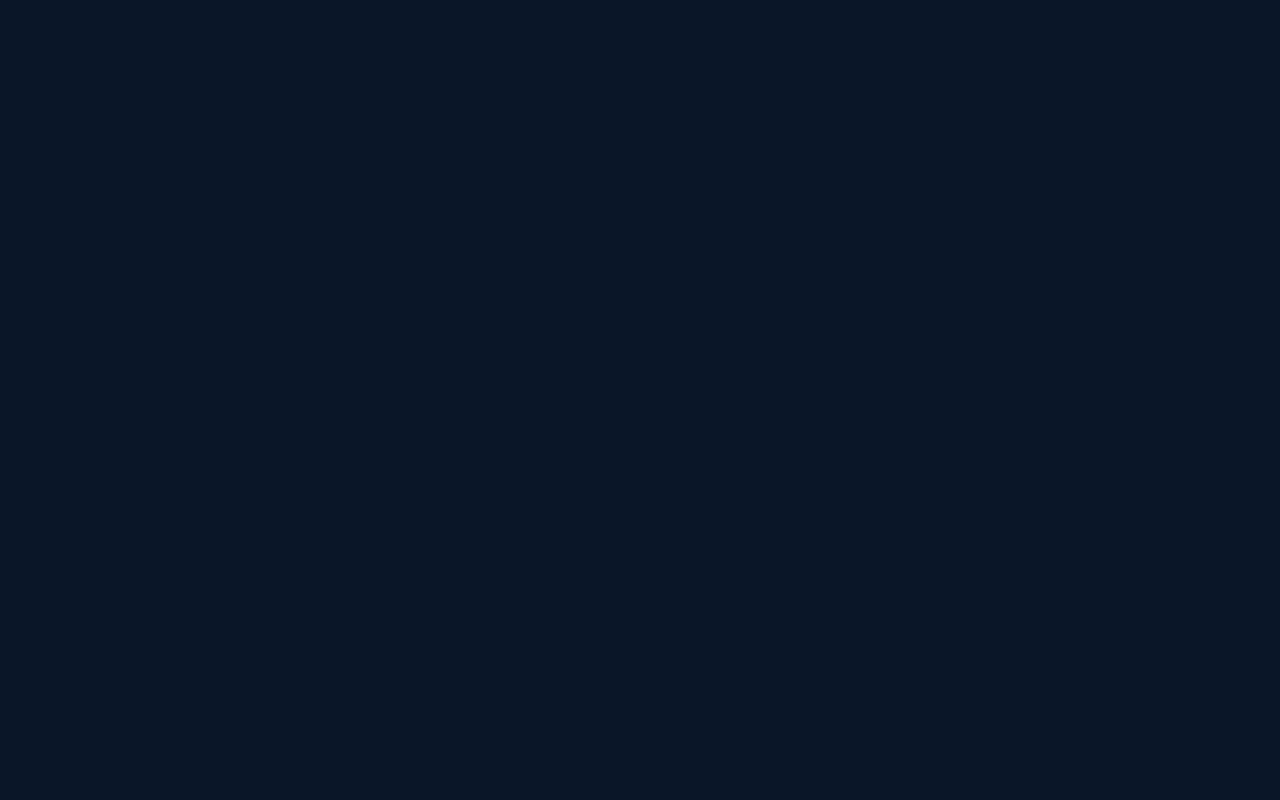
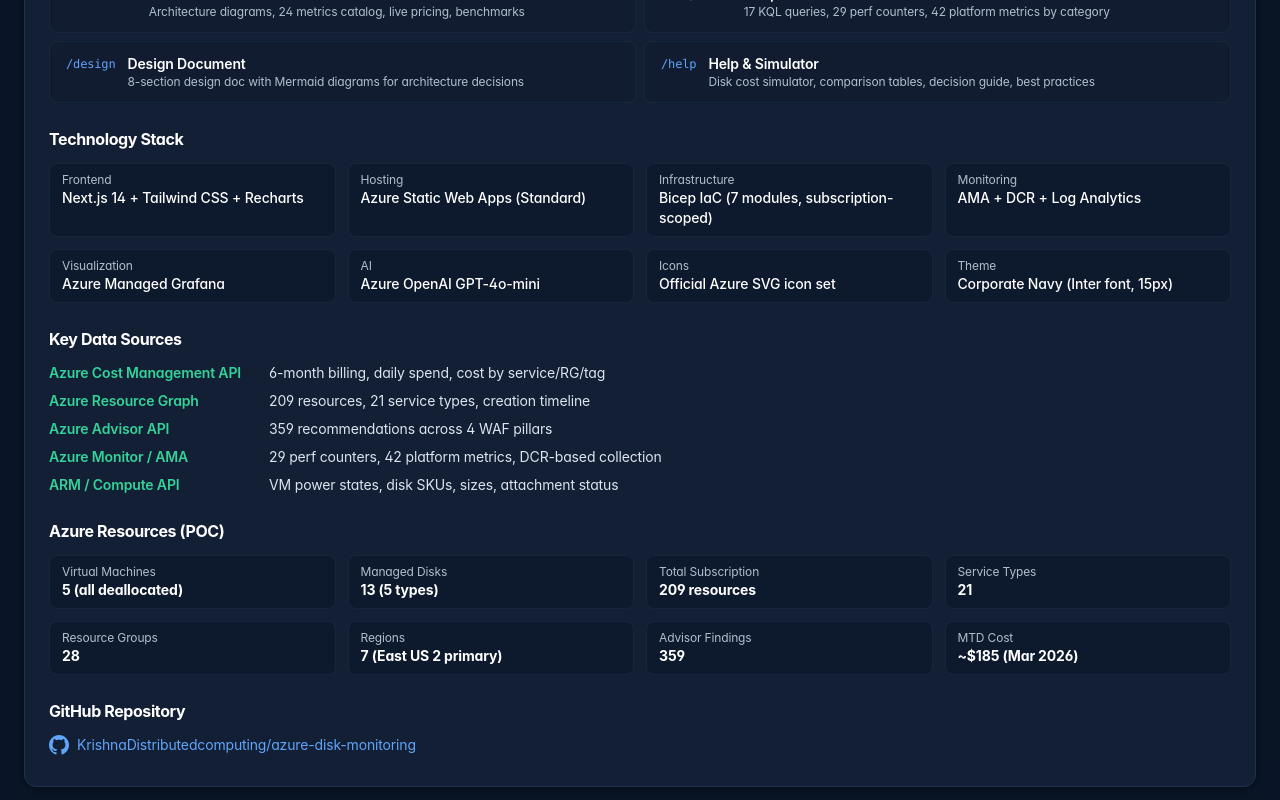
Before and after one commit to KrishnaDistributedcomputing/azure-disk-monitoring, a Next.js app in the folder dashboard/: page /help in a window 1280 px wide. Shown: the part 7920-8720 px from the top of the page. Before the commit the page ends 7531 px from the top, so only its background shows below. Built offline with nearby package versions, Linux system fonts and the light colour scheme.

Commit message:
Add About This Platform section to help page - 14 pages, tech stack, data sources, Azure resources

```diff
--- a/dashboard/src/app/help/page.tsx
+++ b/dashboard/src/app/help/page.tsx
@@ -838,6 +838,102 @@
           ))}
         </div>
 
+        {/* ============= ABOUT THIS PLATFORM ============= */}
+        <div className="rounded-xl border border-slate-700 bg-slate-800 p-6 mt-8">
+          <h2 className="text-xl font-bold text-white mb-4">About This Platform</h2>
+          <p className="text-sm text-slate-300 leading-relaxed mb-4">
+            This is a comprehensive Azure resource monitoring, cost management, and governance platform built as a POC for subscription <code className="text-xs font-mono text-blue-400">e62428e7-...2c51586d9105</code>. It provides a single pane of glass across 14 interactive pages covering disk performance, billing, cost optimization, and operational intelligence.
+          </p>
+
+          <h3 className="text-base font-bold text-white mt-6 mb-3">All 14 Pages</h3>
+          <div className="grid grid-cols-1 md:grid-cols-2 gap-2">
+            {[
+              { path: '/', name: 'Home', desc: 'Landing page with search, category navigation, and 14 page cards' },
+              { path: '/monitor', name: 'All Resources', desc: '21 subscription services inventory, VM fleet monitoring, disk drill-down' },
+              { path: '/metrics', name: 'Metrics Dashboard', desc: '7-tab metrics: IOPS, throughput, latency, queue depth, capacity, comparison' },
+              { path: '/services', name: 'Service Explorer', desc: 'Deep dive into 21 Azure service types with 209 clickable resources' },
+              { path: '/workloads', name: 'Workload Map', desc: '10 logical workloads with cost flow, resource groups, and recommendations' },
+              { path: '/cost-analyzer', name: 'Cost Analyzer', desc: 'Subscription cost by RG/service, tag governance, new resources tracker' },
+              { path: '/billing', name: 'Billing Dashboard', desc: '6-month billing history, daily spend, invoices, cost anomaly detection' },
+              { path: '/azure-advisor', name: 'Azure Advisor', desc: '359 recommendations across Security, Reliability, Cost, Operations' },
+              { path: '/finops', name: 'FinOps', desc: 'All 23 resources with PAYG vs RI analysis, executive-friendly language' },
+              { path: '/advisor', name: 'AI Disk Advisor', desc: 'Conversational AI for disk cost/performance Q&A with KQL generation' },
+              { path: '/technical', name: 'Technical Details', desc: 'Architecture diagrams, 24 metrics catalog, live pricing, benchmarks' },
+              { path: '/deep-dive', name: 'Deep Dive', desc: '17 KQL queries, 29 perf counters, 42 platform metrics by category' },
+              { path: '/design', name: 'Design Document', desc: '8-section design doc with Mermaid diagrams for architecture decisions' },
+              { path: '/help', name: 'Help & Simulator', desc: 'Disk cost simulator, comparison tables, decision guide, best practices' },
+            ].map(p => (
+              <Link key={p.path} href={p.path} className="flex items-start gap-3 rounded-lg border border-slate-700/50 bg-slate-900/30 px-4 py-3 hover:bg-slate-700/20 transition-colors group">
+                <code className="text-xs font-mono text-blue-400 flex-shrink-0 mt-0.5 group-hover:text-blue-300">{p.path}</code>
+                <div>
+                  <div className="text-sm font-semibold text-white group-hover:text-blue-400 transition-colors">{p.name}</div>
+                  <div className="text-xs text-slate-400">{p.desc}</div>
+                </div>
+              </Link>
+            ))}
+          </div>
+
+          <h3 className="text-base font-bold text-white mt-6 mb-3">Technology Stack</h3>
+          <div className="grid grid-cols-2 md:grid-cols-4 gap-3">
+            {[
+              { label: 'Frontend', value: 'Next.js 14 + Tailwind CSS + Recharts' },
+              { label: 'Hosting', value: 'Azure Static Web Apps (Standard)' },
+              { label: 'Infrastructure', value: 'Bicep IaC (7 modules, subscription-scoped)' },
+              { label: 'Monitoring', value: 'AMA + DCR + Log Analytics' },
+              { label: 'Visualization', value: 'Azure Managed Grafana' },
+              { label: 'AI', value: 'Azure OpenAI GPT-4o-mini' },
+              { label: 'Icons', value: 'Official Azure SVG icon set' },
+              { label: 'Theme', value: 'Corporate Navy (Inter font, 15px)' },
+            ].map(t => (
+              <div key={t.label} className="rounded-lg bg-slate-900/50 border border-slate-700/50 px-3 py-2">
+                <div className="text-xs text-slate-400">{t.label}</div>
+                <div className="text-sm font-medium text-white">{t.value}</div>
+              </div>
+            ))}
+          </div>
+
+          <h3 className="text-base font-bold text-white mt-6 mb-3">Key Data Sources</h3>
+          <div className="space-y-2">
+            {[
+              { source: 'Azure Cost Management API', data: '6-month billing, daily spend, cost by service/RG/tag' },
+              { source: 'Azure Resource Graph', data: '209 resources, 21 service types, creation timeline' },
+              { source: 'Azure Advisor API', data: '359 recommendations across 4 WAF pillars' },
+              { source: 'Azure Monitor / AMA', data: '29 perf counters, 42 platform metrics, DCR-based collection' },
+              { source: 'ARM / Compute API', data: 'VM power states, disk SKUs, sizes, attachment status' },
+            ].map(d => (
+              <div key={d.source} className="flex items-center gap-3 text-sm">
+                <span className="text-emerald-400 font-semibold flex-shrink-0 w-52">{d.source}</span>
+                <span className="text-slate-300">{d.data}</span>
+              </div>
+            ))}
+          </div>
+
+          <h3 className="text-base font-bold text-white mt-6 mb-3">Azure Resources (POC)</h3>
+          <div className="grid grid-cols-2 md:grid-cols-4 gap-3">
+            {[
+              { label: 'Virtual Machines', value: '5 (all deallocated)' },
+              { label: 'Managed Disks', value: '13 (5 types)' },
+              { label: 'Total Subscription', value: '209 resources' },
+              { label: 'Service Types', value: '21' },
+              { label: 'Resource Groups', value: '28' },
+              { label: 'Regions', value: '7 (East US 2 primary)' },
+              { label: 'Advisor Findings', value: '359' },
+              { label: 'MTD Cost', value: '~$185 (Mar 2026)' },
+            ].map(s => (
+              <div key={s.label} className="rounded-lg bg-slate-900/50 border border-slate-700/50 px-3 py-2">
+                <div className="text-xs text-slate-400">{s.label}</div>
+                <div className="text-sm font-bold text-white">{s.value}</div>
+              </div>
+            ))}
+          </div>
+
+          <h3 className="text-base font-bold text-white mt-6 mb-3">GitHub Repository</h3>
+          <a href="https://github.com/KrishnaDistributedcomputing/azure-disk-monitoring" target="_blank" rel="noopener noreferrer" className="inline-flex items-center gap-2 text-sm text-blue-400 hover:text-blue-300 transition-colors">
+            <svg className="h-5 w-5" fill="currentColor" viewBox="0 0 24 24"><path d="M12 0c-6.626 0-12 5.373-12 12 0 5.302 3.438 9.8 8.207 11.387.599.111.793-.261.793-.577v-2.234c-3.338.726-4.033-1.416-4.033-1.416-.546-1.387-1.333-1.756-1.333-1.756-1.089-.745.083-.729.083-.729 1.205.084 1.839 1.237 1.839 1.237 1.07 1.834 2.807 1.304 3.492.997.107-.775.418-1.305.762-1.604-2.665-.305-5.467-1.334-5.467-5.931 0-1.311.469-2.381 1.236-3.221-.124-.303-.535-1.524.117-3.176 0 0 1.008-.322 3.301 1.23.957-.266 1.983-.399 3.003-.404 1.02.005 2.047.138 3.006.404 2.291-1.552 3.297-1.23 3.297-1.23.653 1.653.242 2.874.118 3.176.77.84 1.235 1.911 1.235 3.221 0 4.609-2.807 5.624-5.479 5.921.43.372.823 1.102.823 2.222v3.293c0 .319.192.694.801.576 4.765-1.589 8.199-6.086 8.199-11.386 0-6.627-5.373-12-12-12z"/></svg>
+            KrishnaDistributedcomputing/azure-disk-monitoring
+          </a>
+        </div>
+
         {/* Back to Dashboard */}
         <div className="pt-8 pb-4 text-center">
           <Link
```
